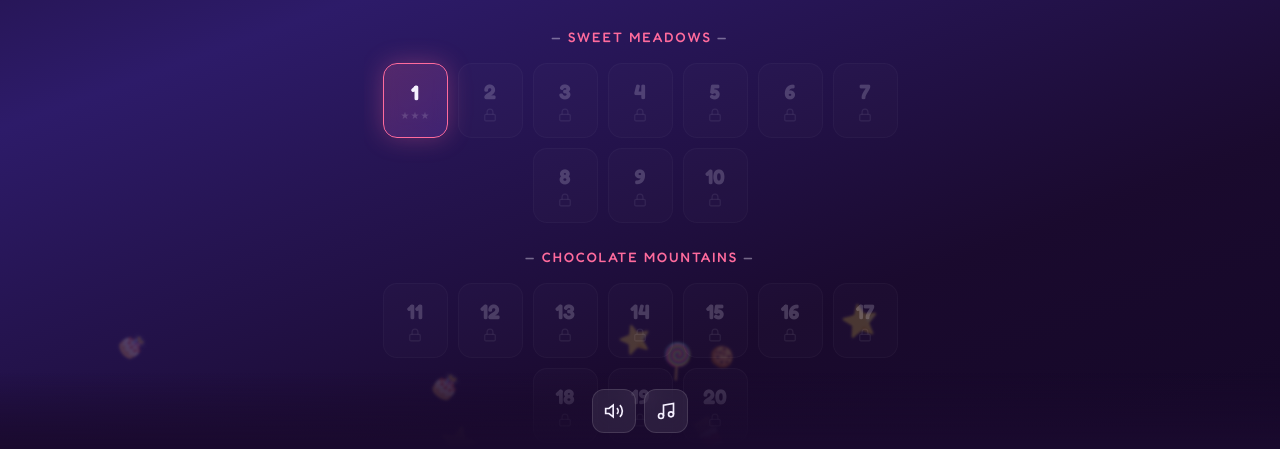
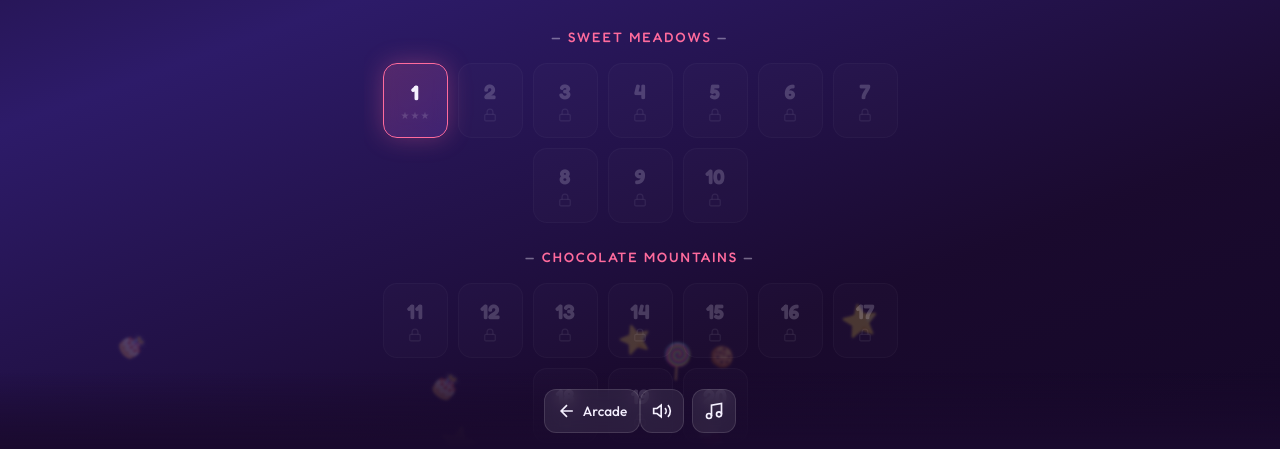
Before and after one commit to TechyShahid/multigame, a plain HTML site: page candy-crush/index.html in a window 1280 px wide. Shown: the part 351-800 px from the top of the page. Drawn offline with Linux system fonts and the light colour scheme.

Commit message:
Add cross-navigation links between games and Arcade hub

```diff
--- a/candy-crush/index.html
+++ b/candy-crush/index.html
@@ -57,6 +57,12 @@
         </div>
 
         <div class="start-footer">
+          <a href="../" class="icon-btn" title="Back to MultiGame Arcade" aria-label="Back to Arcade" style="text-decoration: none; color: inherit; display: inline-flex; align-items: center; justify-content: center; gap: 6px; padding: 0 12px; width: auto; font-size: 0.85rem; font-weight: 500;">
+            <svg viewBox="0 0 24 24" width="18" height="18" fill="none" stroke="currentColor" stroke-width="2">
+              <path d="M19 12H5M12 19l-7-7 7-7"/>
+            </svg>
+            <span>Arcade</span>
+          </a>
           <div class="sound-toggles">
             <button id="btn-sfx-toggle" class="icon-btn" aria-label="Toggle sound effects" title="Sound Effects">
               <svg viewBox="0 0 24 24" fill="none" stroke="currentColor" stroke-width="2">
```
Also changed, not shown: sudoku/index.html (+2 -2 lines).
